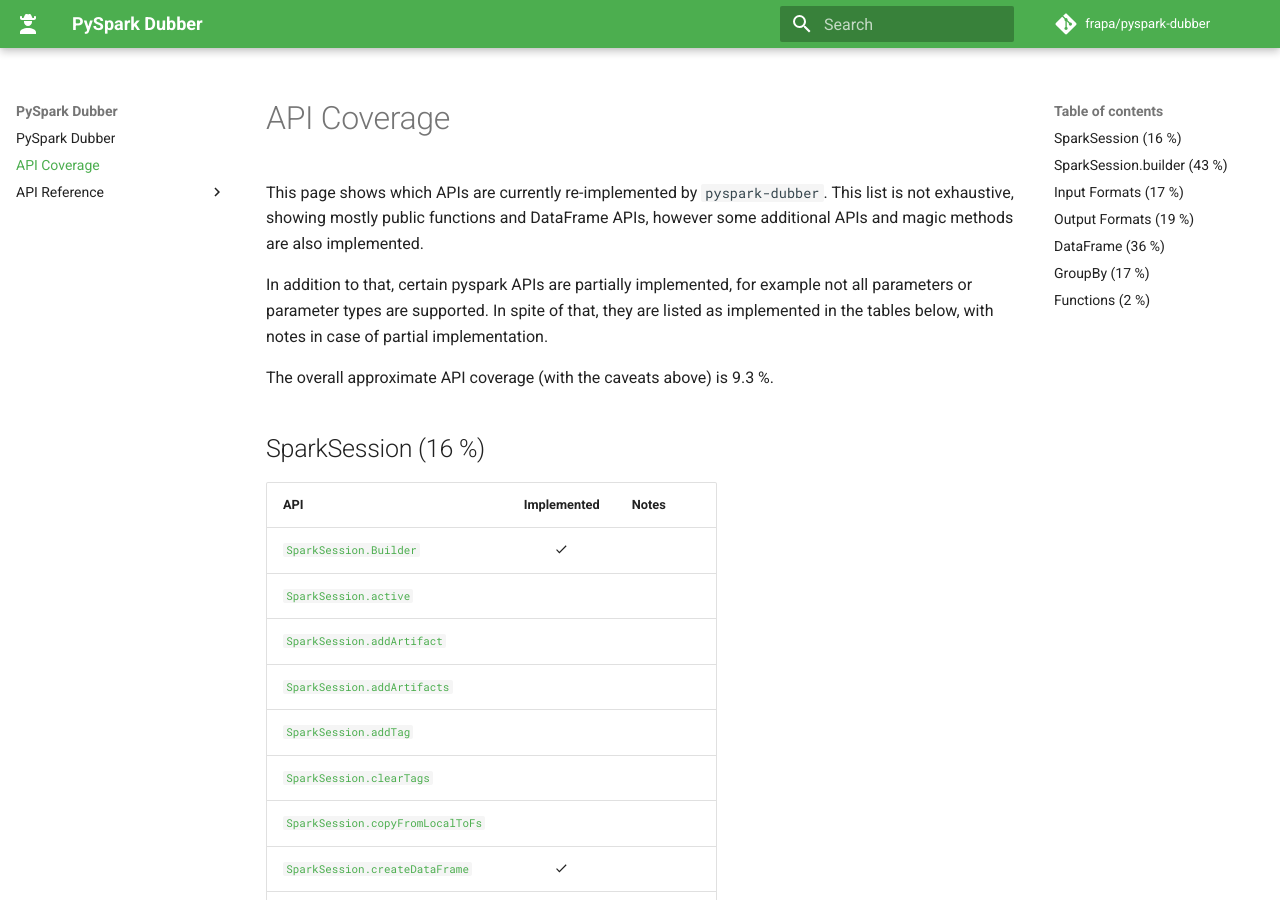
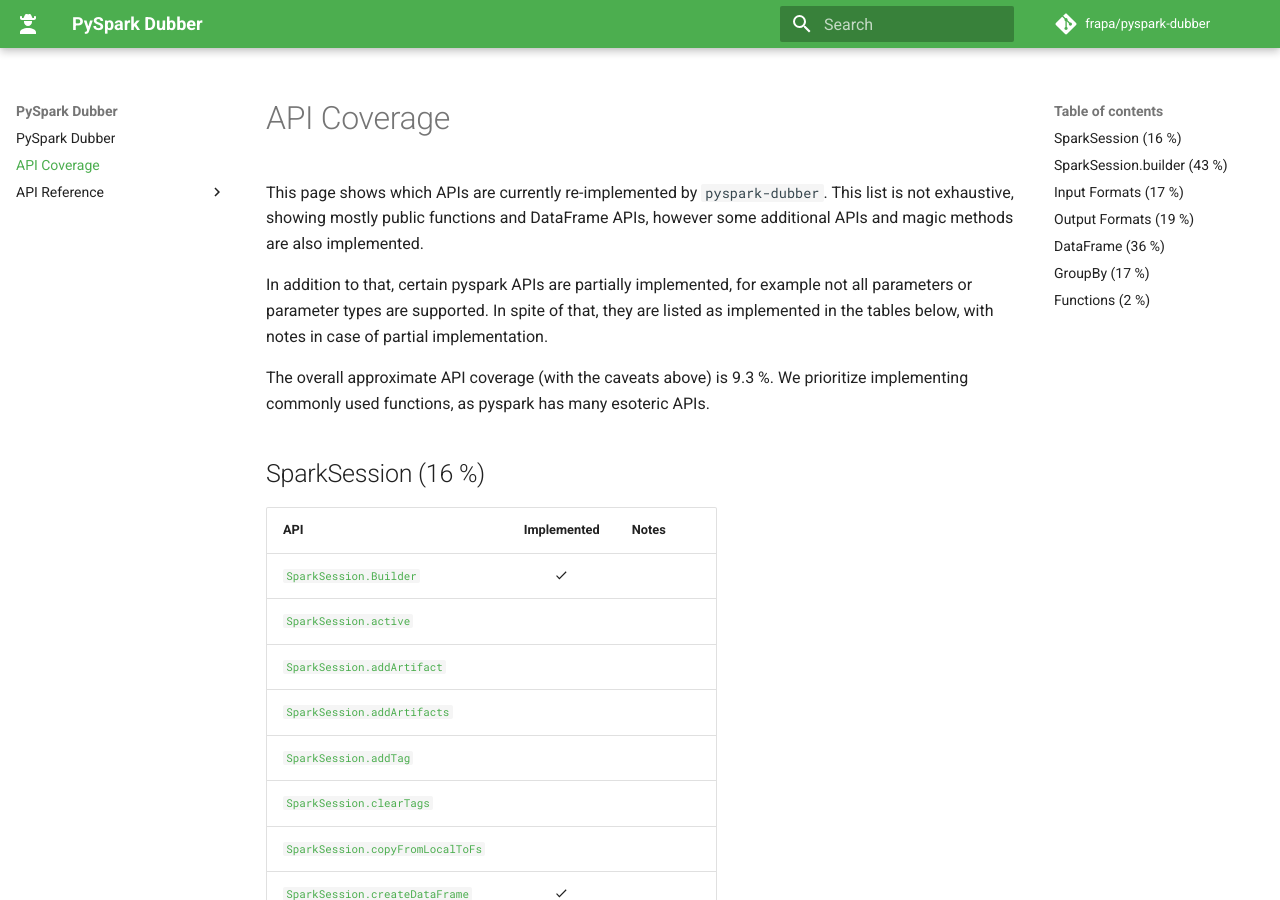
Before and after one commit to frapa/pyspark-dubber, an MkDocs documentation site: the page built from docs/api_coverage.md, in a window 1280 px wide and 900 px high. Built offline with MkDocs 1.6.1 and Material for MkDocs 9.7.7, drawn with Linux system fonts in a browser that asks for light colours; comment, search, counter and statistics services are not loaded.

Commit message:
Add clarification on overall API coverage.

```diff
--- a/docs/api_coverage.md
+++ b/docs/api_coverage.md
@@ -4,7 +4,7 @@
 
 In addition to that, certain pyspark APIs are partially implemented, for example not all parameters or parameter types are supported. In spite of that, they are listed as implemented in the tables below, with notes in case of partial implementation.
 
-The overall approximate API coverage (with the caveats above) is 9.3 %.
+The overall approximate API coverage (with the caveats above) is 9.3 %. We prioritize implementing commonly used functions, as pyspark has many esoteric APIs.
 
 ## SparkSession (16 %)
 
--- a/docs/generate.py
+++ b/docs/generate.py
@@ -97,7 +97,8 @@
         "not all parameters or parameter types are supported. In spite of that, they are listed "
         "as implemented in the tables below, with notes in case of partial implementation."
         "\n\n"
-        f"The overall approximate API coverage (with the caveats above) is {total_coverage:.1f} %."
+        f"The overall approximate API coverage (with the caveats above) is {total_coverage:.1f} %. "
+        f"We prioritize implementing commonly used functions, as pyspark has many esoteric APIs."
         "\n\n"
         f"{compat_page_body}"
     )
```
